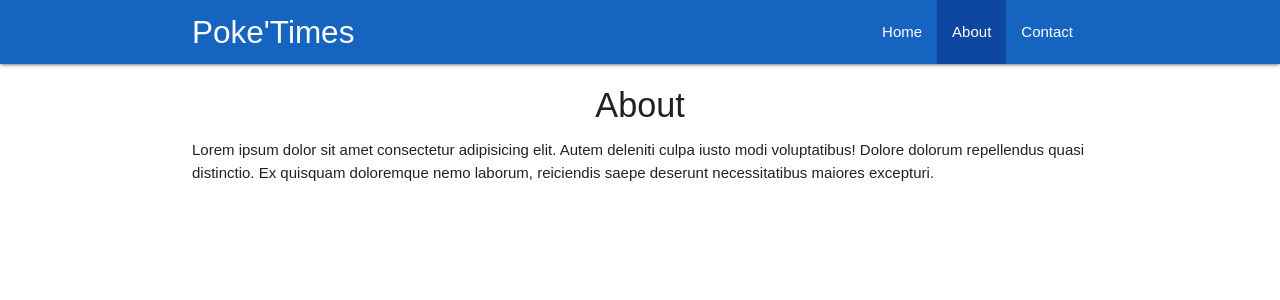
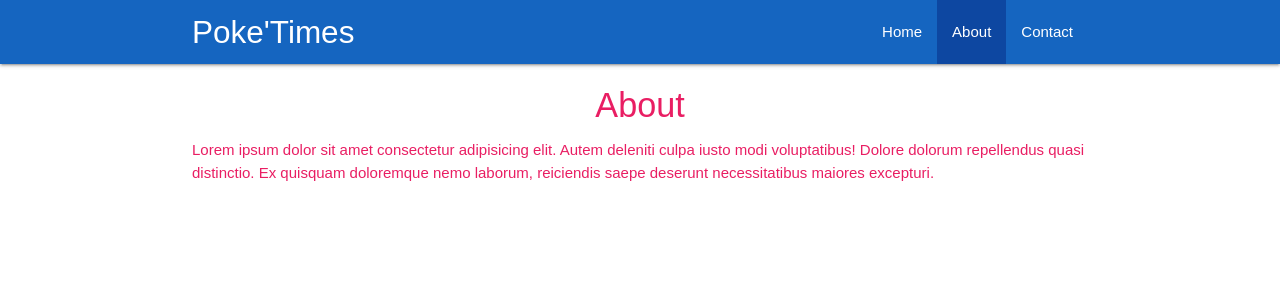
Before and after one commit to danidz96/poketimes, a React (Create React App) app: page /about in a window 1280 px wide. Shown: the top 300 px of the page. Built offline with nearby package versions, Linux system fonts and the light colour scheme.

Commit message:
hoc test

```diff
--- a/src/components/About.js
+++ b/src/components/About.js
@@ -1,4 +1,5 @@
 import React from 'react'
+import Rainbow from './hoc/Rainbow';
 
 const About = () => {
     return (
@@ -9,4 +10,4 @@
     )
 }
 
-export default About;
+export default Rainbow(About);
--- a/src/components/Contact.js
+++ b/src/components/Contact.js
@@ -1,6 +1,7 @@
 import React from 'react'
 
-const Contact = () => {
+const Contact = (props) => {
+    console.log(props);
     return (
         <div className="container">
             <h4 className="center">Contact</h4>
--- /dev/null
+++ b/src/components/hoc/Rainbow.js
@@ -0,0 +1,18 @@
+import React from 'react'
+
+const Rainbow = (WrappedComponent) => {
+    const colours = ['red', 'pink', 'orange', 'blue', 'green', 'yellow'];
+    const randomColour = colours[Math.floor(Math.random() * 5)];
+
+    const className = randomColour + '-text';
+
+    return (props) => {
+        return (
+            <div className={className}>
+                <WrappedComponent {...props} />
+            </div>
+        )
+    }
+}
+
+export default Rainbow;
```
